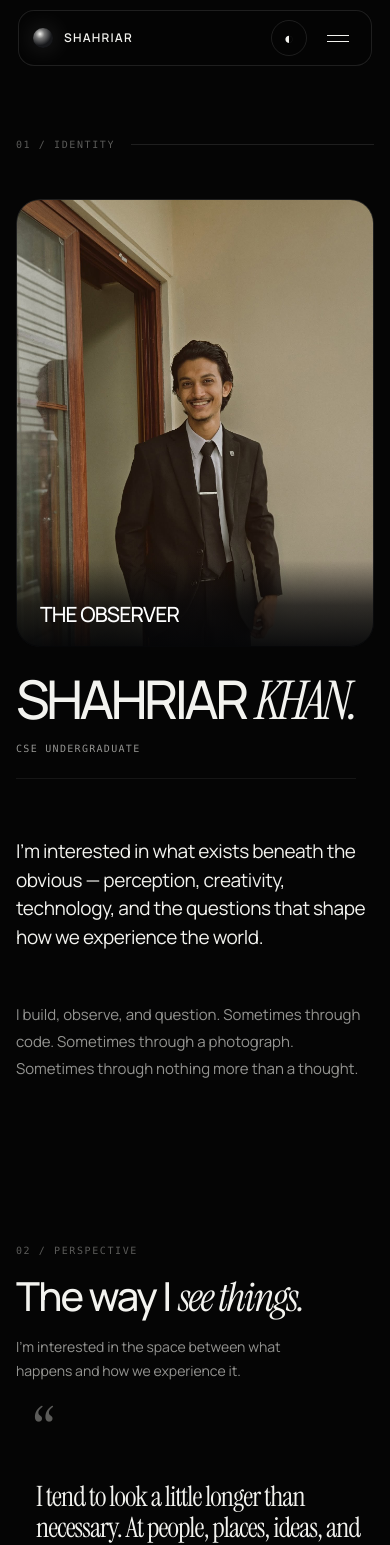
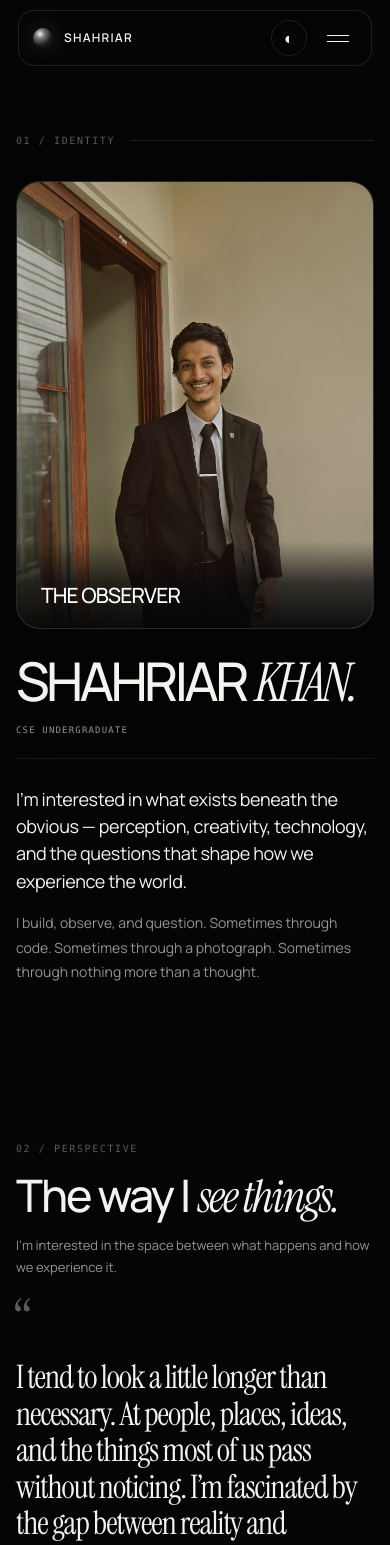
Before and after one commit to shahriarbappy60-ship-it/personal-universe, a React (Vite) app: page /self in a window 390 px wide. Shown: the top 1545 px of the page. Built offline with nearby package versions, Linux system fonts and the light colour scheme.

Commit message:
Optimize Self page spacing alignment and responsive hierarchy

```diff
--- a/src/styles/self-page.css
+++ b/src/styles/self-page.css
@@ -1,39 +1,39 @@
-/* Self — minimal editorial identity page
-   Mother design: monochrome, glass restraint, editorial type, generous space. */
-.self-page-v2{--self-content:min(1160px,calc(100% - 48px));--self-section-space:clamp(96px,11vw,156px);overflow-x:clip}
+/* Self — editorial identity page
+   Mother design: monochrome, restrained glass, cinematic space. */
+.self-page-v2{--self-content:min(1160px,calc(100% - 48px));--self-section-space:clamp(96px,10vw,148px);overflow-x:clip}
 .self-page-v2,.self-page-v2 *{box-sizing:border-box}
-.self-page-v2 .self-v2-container{width:var(--self-content);max-width:none;margin-inline:auto}
+.self-page-v2 .self-v2-container{width:var(--self-content);margin-inline:auto}
 .self-page-v2 .self-v2-section{position:relative;padding:var(--self-section-space) 0;border-bottom:1px solid var(--line-soft)}
-.self-page-v2 .self-v2-section:last-child{padding-bottom:clamp(82px,9vw,128px)}
-.self-page-v2 .self-v2-section-head{display:grid;grid-template-columns:minmax(0,1fr) minmax(220px,320px);gap:clamp(32px,6vw,96px);align-items:end;margin-bottom:clamp(36px,5vw,60px)}
+.self-page-v2 .self-v2-section:last-child{padding-bottom:clamp(82px,8vw,120px)}
 .self-page-v2 .self-v2-eyebrow{font:500 10px/1.3 var(--font-mono);letter-spacing:.16em;text-transform:uppercase;color:var(--faint)}
 .self-page-v2 .self-v2-rule{height:1px;background:var(--line);flex:1;min-width:24px}
-.self-page-v2 .self-v2-section-head h2{max-width:820px;margin:14px 0 0;font-size:clamp(40px,5.5vw,76px);line-height:.98;letter-spacing:-.045em;font-weight:500}
+.self-page-v2 .self-v2-hero{padding-top:clamp(52px,7vw,88px);padding-bottom:clamp(88px,10vw,144px);border-bottom:0}
+.self-page-v2 .self-v2-hero-bar{display:flex;align-items:center;gap:16px;margin-bottom:clamp(44px,6vw,76px)}
+.self-page-v2 .self-v2-hero-bar>span:last-child{font:500 10px/1.3 var(--font-mono);letter-spacing:.14em;color:var(--faint);white-space:nowrap}
+.self-page-v2 .self-v2-hero-grid{display:grid;grid-template-columns:minmax(0,1.12fr) minmax(340px,430px);gap:clamp(60px,9vw,132px);align-items:center}
+.self-page-v2 .self-v2-hero-copy{min-width:0}
+.self-page-v2 .self-v2-identity-mark{padding-bottom:clamp(24px,3vw,38px);border-bottom:1px solid var(--line-soft)}
+.self-page-v2 .self-v2-name{margin:0;font-size:clamp(62px,8vw,118px);line-height:.84;letter-spacing:-.068em;font-weight:500;overflow-wrap:anywhere}
+.self-page-v2 .self-v2-name em{font-family:var(--font-serif);font-weight:400;letter-spacing:-.07em}
+.self-page-v2 .self-v2-role{margin-top:20px;font:500 10px/1.4 var(--font-mono);letter-spacing:.14em;color:var(--muted)}
+.self-page-v2 .self-v2-lead{max-width:680px;margin:clamp(30px,4vw,46px) 0 0;font-size:clamp(18px,2vw,24px);line-height:1.52;letter-spacing:-.02em;color:var(--text)}
+.self-page-v2 .self-v2-lead-secondary{max-width:590px;margin:18px 0 0;font-size:15px;line-height:1.78;color:var(--muted)}
+.self-page-v2 .self-v2-portrait{min-width:0}
+.self-page-v2 .self-v2-portrait-frame{position:relative;width:100%;max-width:430px;aspect-ratio:4/5;margin-left:auto;overflow:hidden;border:1px solid var(--glass-border);border-radius:30px;background:var(--surface);box-shadow:var(--shadow-deep)}
+.self-page-v2 .self-v2-photo-media{position:absolute;inset:0;width:100%;height:100%;overflow:hidden;background:var(--bg)}
+.self-page-v2 .self-v2-photo-media img{position:absolute;inset:0;width:100%;height:100%;object-fit:cover;object-position:center 20%;filter:contrast(104%) brightness(96%);transition:transform .9s var(--ease)}
+.self-page-v2 .self-v2-photo-media::after{content:"";position:absolute;inset:0;pointer-events:none;background:linear-gradient(180deg,transparent 66%,rgba(4,5,7,.08) 100%)}
+.self-page-v2 .self-v2-portrait-frame:hover .self-v2-photo-media img{transform:scale(1.035)}
+.self-page-v2 .self-v2-portrait-caption{position:absolute;inset:auto 0 0;z-index:2;padding:58px 30px 28px;background:linear-gradient(transparent 0%,rgba(4,5,7,.68) 48%,rgba(4,5,7,.94) 100%);color:#fff}
+.self-page-v2 .self-v2-portrait-caption strong{display:block;font-family:var(--sans);font-size:clamp(21px,2.25vw,29px);line-height:1;font-weight:500;letter-spacing:-.04em}
+.self-page-v2 .self-v2-portrait-caption span{display:none}
+
+.self-page-v2 .self-v2-section-head{display:grid;grid-template-columns:minmax(0,1fr) minmax(220px,320px);gap:clamp(32px,6vw,96px);align-items:end;margin-bottom:clamp(36px,4.5vw,56px)}
+.self-page-v2 .self-v2-section-head h2{max-width:820px;margin:13px 0 0;font-size:clamp(40px,5.4vw,74px);line-height:.98;letter-spacing:-.045em;font-weight:500}
 .self-page-v2 .self-v2-section-head h2 em{font-family:var(--font-serif);font-weight:400}
 .self-page-v2 .self-v2-section-intro{max-width:32ch;margin:0;font-size:14px;line-height:1.75;color:var(--muted)}
-.self-page-v2 .self-v2-hero{padding-top:clamp(58px,8vw,104px);padding-bottom:clamp(88px,11vw,150px);border-bottom:0}
-.self-page-v2 .self-v2-hero-bar{display:flex;align-items:center;gap:16px;margin-bottom:clamp(50px,7vw,92px)}
-.self-page-v2 .self-v2-hero-bar>span:last-child{font:500 10px/1.3 var(--font-mono);letter-spacing:.14em;color:var(--faint);white-space:nowrap}
-.self-page-v2 .self-v2-hero-grid{display:grid;grid-template-columns:minmax(0,1.35fr) minmax(300px,410px);gap:clamp(48px,8vw,120px);align-items:end}
-.self-page-v2 .self-v2-name{margin:0;max-width:850px;font-size:clamp(58px,8.5vw,124px);line-height:.88;letter-spacing:-.055em;font-weight:500;overflow-wrap:anywhere}
-.self-page-v2 .self-v2-name em{font-family:var(--font-serif);font-weight:400;letter-spacing:-.06em}
-.self-page-v2 .self-v2-role{display:flex;flex-wrap:wrap;gap:10px 14px;margin-top:30px;font:500 10px/1.5 var(--font-mono);letter-spacing:.13em;color:var(--muted)}
-.self-page-v2 .self-v2-lead{max-width:700px;margin:clamp(34px,4vw,52px) 0 0;font-size:clamp(18px,2vw,25px);line-height:1.52;letter-spacing:-.02em;color:var(--text)}
-.self-page-v2 .self-v2-lead-secondary{max-width:590px;margin:20px 0 0;font-size:15px;line-height:1.8;color:var(--muted)}
-.self-page-v2 .self-v2-actions{display:flex;flex-wrap:wrap;align-items:center;gap:10px;margin-top:32px}
-.self-page-v2 .self-v2-actions .btn-master,.self-page-v2 .self-v2-direction-action .btn-master{width:auto!important;min-height:40px;height:40px;padding:0 15px;border-radius:999px;font-size:10px;letter-spacing:.075em}
-.self-page-v2 .self-v2-actions .btn-master.btn-glass,.self-page-v2 .self-v2-direction-action .btn-master.btn-outline{background:var(--glass-bg);border-color:var(--glass-border);box-shadow:var(--glass-highlight),var(--glass-shadow);backdrop-filter:blur(18px) saturate(125%);-webkit-backdrop-filter:blur(18px) saturate(125%)}
-.self-page-v2 .self-v2-actions .btn-master.btn-glass:hover,.self-page-v2 .self-v2-direction-action .btn-master.btn-outline:hover{background:var(--glass-bg-hover);border-color:var(--glass-border-hover)}
-.self-page-v2 .self-v2-portrait-frame{position:relative;width:100%;max-width:410px;aspect-ratio:9/14;margin-left:auto;overflow:hidden;border:1px solid var(--glass-border);border-radius:28px;background:var(--surface);box-shadow:var(--shadow-deep)}
-.self-page-v2 .self-v2-photo-media{position:absolute;inset:0;width:100%;height:100%;overflow:hidden;background:var(--bg)}
-.self-page-v2 .self-v2-photo-media img{position:absolute;inset:0;width:100%;height:100%;object-fit:cover;object-position:center 20%;filter:contrast(104%) brightness(96%);transition:transform .9s var(--ease)}
-.self-page-v2 .self-v2-photo-media::after{content:"";position:absolute;inset:0;pointer-events:none;background:radial-gradient(circle at 50% 25%,rgba(255,255,255,.08) 0%,transparent 60%)}
-.self-page-v2 .self-v2-portrait-frame:hover .self-v2-photo-media img{transform:scale(1.04)}
-.self-page-v2 .self-v2-portrait-caption{position:absolute;inset:auto 0 0;z-index:2;padding:36px 32px 30px;background:linear-gradient(transparent 0%,rgba(4,5,7,.7) 40%,rgba(4,5,7,.96) 100%);color:#fff}
-.self-page-v2 .self-v2-portrait-caption strong{display:block;font-family:var(--sans);font-size:clamp(22px,2.4vw,30px);font-weight:600;line-height:1;letter-spacing:-.035em}
-.self-page-v2 .self-v2-portrait-caption span{display:block;margin-top:7px;font:500 10px/1.4 var(--font-mono);letter-spacing:.12em;color:rgba(255,255,255,.68);text-transform:uppercase}
-.self-page-v2 .self-v2-statement{max-width:900px;margin:0;margin-left:clamp(0px,5vw,72px);font-family:var(--font-serif);font-size:clamp(28px,4vw,54px);line-height:1.12;letter-spacing:-.035em}
-.self-page-v2 .self-v2-statement::before{content:"“";display:block;margin-bottom:26px;font-family:var(--font-serif);font-size:70px;line-height:.5;color:var(--faint)}
+.self-page-v2 .self-v2-statement{max-width:900px;margin:0 0 0 clamp(0px,5vw,72px);font-family:var(--font-serif);font-size:clamp(28px,4vw,54px);line-height:1.12;letter-spacing:-.035em}
+.self-page-v2 .self-v2-statement::before{content:"“";display:block;margin-bottom:25px;font-family:var(--font-serif);font-size:70px;line-height:.5;color:var(--faint)}
 .self-page-v2 .self-v2-curiosity-list{border-top:1px solid var(--line);border-bottom:1px solid var(--line)}
 .self-page-v2 .self-v2-curiosity-row{display:grid;grid-template-columns:54px minmax(150px,.45fr) minmax(0,1fr);gap:24px;align-items:baseline;padding:24px 0;border-bottom:1px solid var(--line-soft)}
 .self-page-v2 .self-v2-curiosity-row:last-child{border-bottom:0}
@@ -48,105 +48,55 @@
 .self-page-v2 .self-v2-direction{display:grid;grid-template-columns:minmax(0,1fr) auto;gap:48px;align-items:end}
 .self-page-v2 .self-v2-direction-statement{max-width:760px;margin:0;font-family:var(--font-serif);font-size:clamp(25px,3vw,40px);line-height:1.18;letter-spacing:-.025em}
 .self-page-v2 .self-v2-direction-action{display:flex;align-items:flex-end}
-.self-page-v2 .self-v2-closing{margin:clamp(64px,8vw,104px) 0 0;font-family:var(--font-serif);font-size:clamp(27px,3.5vw,46px);line-height:1.1;letter-spacing:-.03em;color:var(--muted)}
-@media(max-width:900px){
- .self-page-v2{--self-content:min(100% - 36px,760px);--self-section-space:clamp(72px,10vw,112px)}
- .self-page-v2 .self-v2-hero-grid{grid-template-columns:1fr;gap:56px}
- .self-page-v2 .self-v2-portrait-frame{max-width:520px;margin:0}
- .self-page-v2 .self-v2-section-head{grid-template-columns:1fr;gap:18px}
- .self-page-v2 .self-v2-curiosity-row{grid-template-columns:40px minmax(130px,.55fr) minmax(0,1fr);gap:18px}
- .self-page-v2 .self-v2-foundation-row{grid-template-columns:130px minmax(0,1fr);gap:20px}
- .self-page-v2 .self-v2-direction{grid-template-columns:1fr;gap:28px}
-}
-@media(max-width:560px){
- .self-page-v2{--self-content:calc(100% - 32px);--self-section-space:72px}
- .self-page-v2 .self-v2-hero{padding-top:38px;padding-bottom:82px}
- .self-page-v2 .self-v2-hero-bar{margin-bottom:48px}
- .self-page-v2 .self-v2-hero-bar>span:last-child{display:none}
- .self-page-v2 .self-v2-name{font-size:clamp(50px,15vw,76px)}
- .self-page-v2 .self-v2-role{margin-top:24px;gap:8px 11px}
- .self-page-v2 .self-v2-lead{font-size:19px;line-height:1.5;margin-top:32px}
- .self-page-v2 .self-v2-actions{gap:10px}
- .self-page-v2 .self-v2-actions .btn-master{width:auto!important}
- .self-page-v2 .self-v2-curiosity-row{grid-template-columns:30px minmax(0,1fr);gap:8px 16px;padding:22px 0}
- .self-page-v2 .self-v2-curiosity-row h3{grid-column:2}
- .self-page-v2 .self-v2-curiosity-row p{grid-column:2}
- .self-page-v2 .self-v2-foundation-row{grid-template-columns:1fr;gap:8px;padding:23px 0}
- .self-page-v2 .self-v2-direction-action .btn-master{width:auto!important}
- .self-page-v2 .self-v2-portrait-frame{border-radius:24px}
- .self-page-v2 .self-v2-portrait-caption{padding:30px 24px 24px}
-}
-
-/* Mobile identity-first composition */
-@media(max-width:560px){
- .self-page-v2 .self-v2-hero-grid{display:flex;flex-direction:column;gap:34px}
- .self-page-v2 .self-v2-portrait{order:-1;width:100%}
- .self-page-v2 .self-v2-hero-copy{order:1}
- .self-page-v2 .self-v2-portrait-frame{width:100%;max-width:none;aspect-ratio:4/5;border-radius:24px}
- .self-page-v2 .self-v2-photo-media img{object-position:center 18%}
- .self-page-v2 .self-v2-name{font-size:clamp(48px,14.2vw,72px);line-height:.9;letter-spacing:-.065em;white-space:nowrap;overflow-wrap:normal}
- .self-page-v2 .self-v2-name em{letter-spacing:-.07em}
- .self-page-v2 .self-v2-role{max-width:34rem}
-}
-
-/* Social links: quiet utility treatment, not competing with the identity */
 .self-page-v2 .self-v2-socials{display:flex;align-items:center;justify-content:flex-end;gap:18px;flex-wrap:wrap}
 .self-page-v2 .self-v2-social-link{font:500 10px/1.4 var(--font-mono);letter-spacing:.12em;color:var(--muted);text-decoration:none;transition:color .25s var(--ease),transform .25s var(--ease)}
 .self-page-v2 .self-v2-social-link span{margin-left:4px;color:var(--faint)}
 .self-page-v2 .self-v2-social-link:hover{color:var(--text);transform:translateY(-1px)}
-@media(max-width:900px){.self-page-v2 .self-v2-socials{justify-content:flex-start}}
-@media(max-width:560px){.self-page-v2 .self-v2-socials{gap:14px 18px}.self-page-v2 .self-v2-social-link{font-size:9px}}
+.self-page-v2 .self-v2-direction-action .btn-master{width:auto!important;min-height:40px;height:40px;padding:0 15px;border-radius:999px;font-size:10px;letter-spacing:.075em;margin-left:4px;background:var(--glass-bg);border-color:var(--glass-border);box-shadow:var(--glass-highlight),var(--glass-shadow);backdrop-filter:blur(18px) saturate(125%);-webkit-backdrop-filter:blur(18px) saturate(125%)}
+.self-page-v2 .self-v2-direction-action .btn-master:hover{background:var(--glass-bg-hover);border-color:var(--glass-border-hover)}
+.self-page-v2 .self-v2-closing{margin:clamp(64px,8vw,104px) 0 0;font-family:var(--font-serif);font-size:clamp(27px,3.5vw,46px);line-height:1.1;letter-spacing:-.03em;color:var(--muted)}
 
-/* Final refinement: keep Self editorial, quiet and identity-led. */
-.self-page-v2 .self-v2-portrait-caption strong{letter-spacing:-.045em}
-.self-page-v2 .self-v2-socials .btn-master{margin-left:4px}
-
-/* Hero composition refinement */
-.self-page-v2 .self-v2-hero-grid{grid-template-columns:minmax(0,1.15fr) minmax(340px,430px);gap:clamp(64px,10vw,148px);align-items:center}
-.self-page-v2 .self-v2-hero-copy{padding-block:clamp(10px,2vw,28px)}
-.self-page-v2 .self-v2-identity-mark{padding-bottom:clamp(28px,3.5vw,46px);border-bottom:1px solid var(--line-soft)}
-.self-page-v2 .self-v2-name{font-size:clamp(62px,8vw,118px);line-height:.84;letter-spacing:-.068em}
-.self-page-v2 .self-v2-role{margin-top:22px}
-.self-page-v2 .self-v2-lead{margin-top:clamp(34px,4vw,52px)}
-.self-page-v2 .self-v2-portrait-frame{max-width:430px;aspect-ratio:4/5;border-radius:30px}
-.self-page-v2 .self-v2-portrait-caption{padding:34px 30px 28px}
 @media(max-width:900px){
- .self-page-v2 .self-v2-hero-grid{grid-template-columns:1fr;gap:38px;align-items:start}
- .self-page-v2 .self-v2-hero-copy{display:contents}
- .self-page-v2 .self-v2-portrait{order:-1}
- .self-page-v2 .self-v2-identity-mark{padding-bottom:26px}
- .self-page-v2 .self-v2-name{font-size:clamp(56px,12vw,88px)}
- .self-page-v2 .self-v2-lead{margin-top:30px}
+ .self-page-v2{--self-content:min(100% - 36px,760px);--self-section-space:clamp(76px,10vw,112px)}
+ .self-page-v2 .self-v2-hero-grid{grid-template-columns:1fr;gap:42px;align-items:start}
+ .self-page-v2 .self-v2-portrait-frame{max-width:520px;margin:0}
+ .self-page-v2 .self-v2-section-head{grid-template-columns:1fr;gap:18px}
+ .self-page-v2 .self-v2-section-intro{max-width:46ch}
+ .self-page-v2 .self-v2-statement{margin-left:0}
+ .self-page-v2 .self-v2-curiosity-row{grid-template-columns:40px minmax(130px,.55fr) minmax(0,1fr);gap:18px}
+ .self-page-v2 .self-v2-foundation-row{grid-template-columns:130px minmax(0,1fr);gap:20px}
+ .self-page-v2 .self-v2-direction{grid-template-columns:1fr;gap:28px}
+ .self-page-v2 .self-v2-socials{justify-content:flex-start}
 }
 @media(max-width:560px){
- .self-page-v2 .self-v2-hero-grid{gap:30px}
- .self-page-v2 .self-v2-portrait-frame{aspect-ratio:4/5;border-radius:24px}
- .self-page-v2 .self-v2-identity-mark{padding-bottom:22px}
- .self-page-v2 .self-v2-name{font-size:clamp(47px,13.7vw,72px);white-space:nowrap}
- .self-page-v2 .self-v2-role{margin-top:18px}
- .self-page-v2 .self-v2-lead{margin-top:28px}
-}
-
-/* Portrait caption refinement: identity lives below the photograph */
-.self-page-v2 .self-v2-portrait-frame{overflow:visible;background:transparent;border:0;box-shadow:none}
-.self-page-v2 .self-v2-photo-media{position:relative;inset:auto;width:100%;aspect-ratio:4/5;overflow:hidden;border:1px solid var(--glass-border);border-radius:30px;background:var(--bg);box-shadow:var(--shadow-deep)}
-.self-page-v2 .self-v2-photo-media::after{background:linear-gradient(180deg,transparent 70%,rgba(4,5,7,.12) 100%)}
-.self-page-v2 .self-v2-portrait-caption{position:relative;inset:auto;padding:18px 2px 0;background:none;color:var(--text)}
-.self-page-v2 .self-v2-portrait-caption strong{font-family:var(--sans);font-size:13px;line-height:1.2;font-weight:600;letter-spacing:.01em}
-.self-page-v2 .self-v2-portrait-caption span{margin-top:6px;font-size:9px;letter-spacing:.16em;color:var(--faint)}
-@media(max-width:560px){
- .self-page-v2 .self-v2-photo-media{border-radius:24px}
- .self-page-v2 .self-v2-portrait-caption{padding-top:15px}
- .self-page-v2 .self-v2-portrait-caption strong{font-size:12px}
-}
-
-/* Portrait identity: The Observer stays inside the photo card */
-.self-page-v2 .self-v2-portrait-frame{overflow:hidden}
-.self-page-v2 .self-v2-photo-media{position:absolute;inset:0;width:100%;height:100%;aspect-ratio:auto}
-.self-page-v2 .self-v2-portrait-caption{position:absolute;inset:auto 0 0;z-index:2;padding:52px 30px 28px;background:linear-gradient(transparent 0%,rgba(4,5,7,.7) 52%,rgba(4,5,7,.94) 100%);color:#fff}
-.self-page-v2 .self-v2-portrait-caption strong{display:block;font-family:var(--sans);font-size:clamp(20px,2.3vw,29px);line-height:1;font-weight:500;letter-spacing:-.04em}
-.self-page-v2 .self-v2-portrait-caption span{display:none}
-@media(max-width:560px){
+ .self-page-v2{--self-content:calc(100% - 32px);--self-section-space:72px}
+ .self-page-v2 .self-v2-hero{padding-top:34px;padding-bottom:78px}
+ .self-page-v2 .self-v2-hero-bar{margin-bottom:34px}
+ .self-page-v2 .self-v2-hero-bar>span:last-child{display:none}
+ .self-page-v2 .self-v2-hero-grid{display:flex;flex-direction:column;gap:28px}
+ .self-page-v2 .self-v2-portrait{order:-1;width:100%}
+ .self-page-v2 .self-v2-portrait-frame{width:100%;max-width:none;aspect-ratio:4/5;border-radius:24px}
+ .self-page-v2 .self-v2-photo-media img{object-position:center 18%}
+ .self-page-v2 .self-v2-hero-copy{order:1}
+ .self-page-v2 .self-v2-identity-mark{padding-bottom:21px}
+ .self-page-v2 .self-v2-name{font-size:clamp(47px,13.7vw,72px);line-height:.88;letter-spacing:-.068em;white-space:nowrap;overflow-wrap:normal}
+ .self-page-v2 .self-v2-role{margin-top:17px;font-size:9px;letter-spacing:.13em}
+ .self-page-v2 .self-v2-lead{margin-top:27px;font-size:18px;line-height:1.52}
+ .self-page-v2 .self-v2-lead-secondary{margin-top:16px;font-size:14px;line-height:1.75}
  .self-page-v2 .self-v2-portrait-caption{padding:44px 24px 22px}
  .self-page-v2 .self-v2-portrait-caption strong{font-size:21px}
+ .self-page-v2 .self-v2-section-head{gap:14px;margin-bottom:32px}
+ .self-page-v2 .self-v2-section-head h2{font-size:clamp(38px,11.5vw,54px)}
+ .self-page-v2 .self-v2-section-intro{font-size:13px;line-height:1.7}
+ .self-page-v2 .self-v2-statement{font-size:clamp(27px,8.3vw,38px);line-height:1.13}
+ .self-page-v2 .self-v2-statement::before{margin-bottom:20px;font-size:58px}
+ .self-page-v2 .self-v2-curiosity-row{grid-template-columns:28px minmax(0,1fr);gap:7px 15px;padding:21px 0}
+ .self-page-v2 .self-v2-curiosity-row h3{grid-column:2}
+ .self-page-v2 .self-v2-curiosity-row p{grid-column:2}
+ .self-page-v2 .self-v2-foundation-row{grid-template-columns:1fr;gap:7px;padding:22px 0}
+ .self-page-v2 .self-v2-life-statement{font-size:20px;line-height:1.55}
+ .self-page-v2 .self-v2-direction-statement{font-size:27px;line-height:1.2}
+ .self-page-v2 .self-v2-socials{justify-content:flex-start;gap:14px 18px}
+ .self-page-v2 .self-v2-social-link{font-size:9px}
+ .self-page-v2 .self-v2-direction-action .btn-master{margin-left:0}
 }
```
